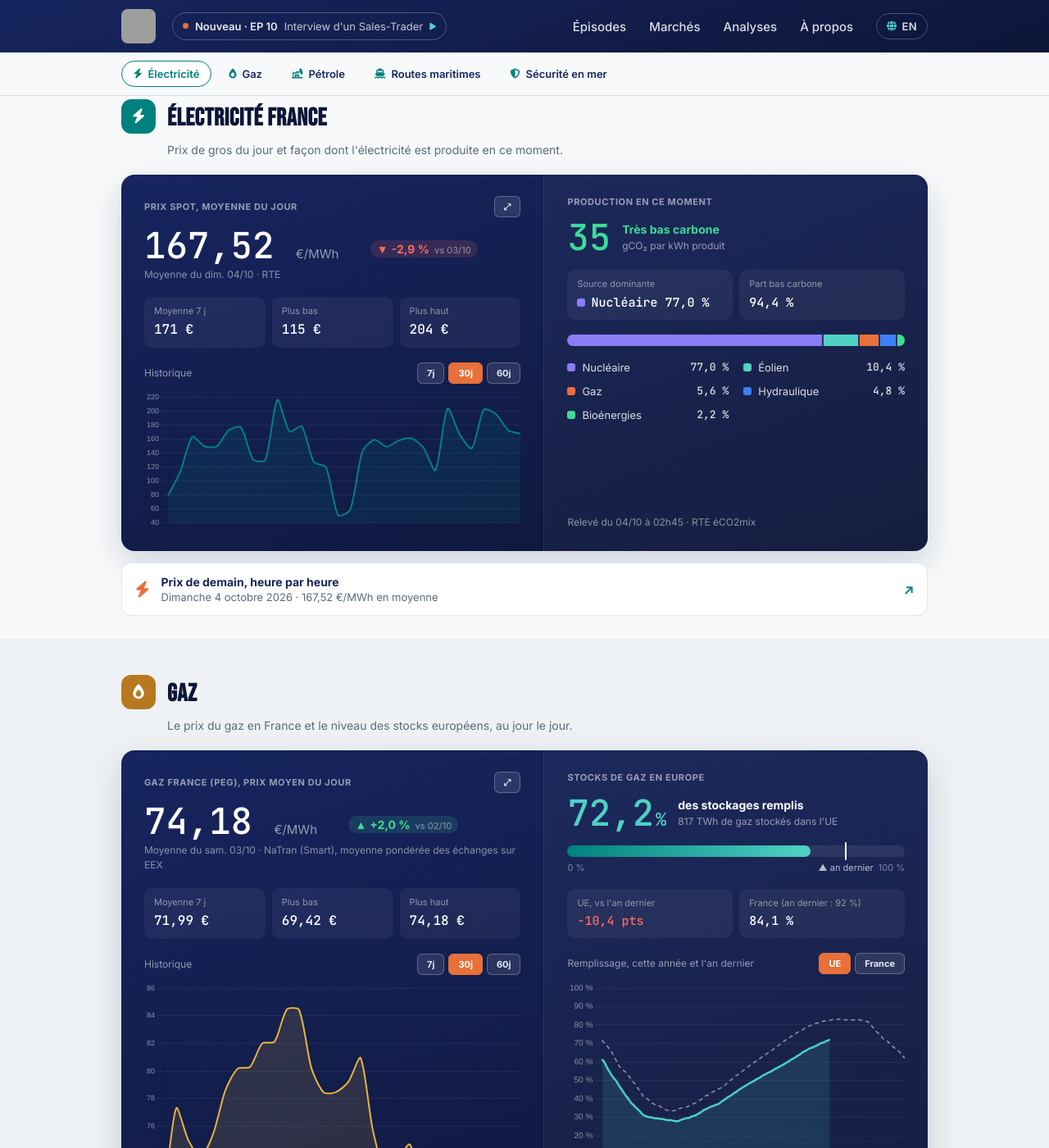
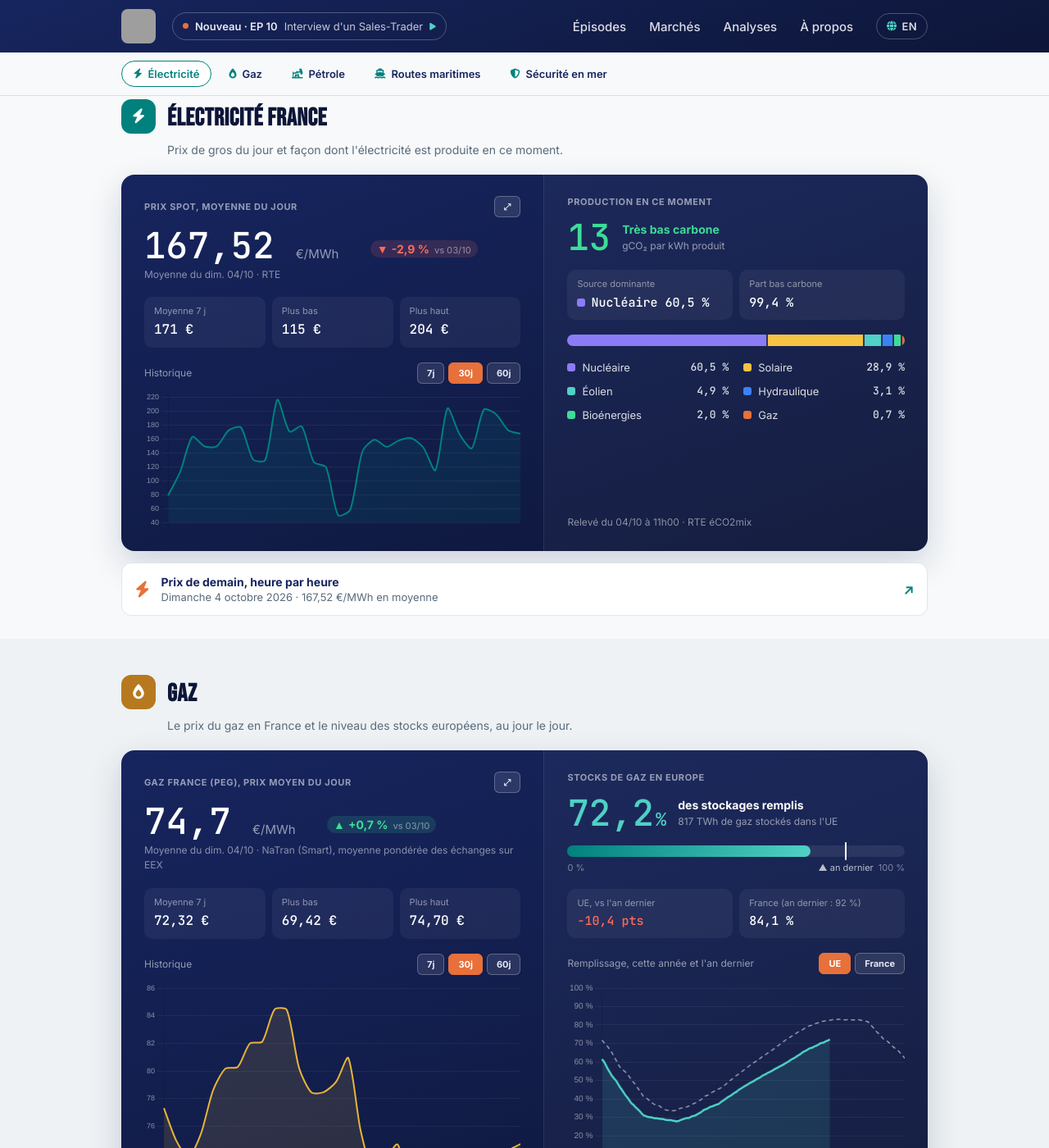
Before and after one commit to InsideEnergyMarkets/Inside-Energy-Markets, a Jekyll site: the page built from marches/index.html, in a window 1280 px wide and 1400 px high, scrolled down 383 px. Shown: the whole window at 82% size. Built offline with Jekyll 4.4.1, drawn with Linux system fonts in a browser that asks for light colours; some of the changed text lies outside the part shown; grey boxes are pictures that could not be loaded.

Commit message:
Mise à jour automatique des données marché

```diff
--- a/_data/fuel.json
+++ b/_data/fuel.json
@@ -1 +1 @@
-{"date":"2026-10-04","gazole":2.371,"e10":2.16,"stations":7138,"change_7d":{},"history":{"2026-09-30":{"gazole":2.38,"e10":2.163},"2026-10-01":{"gazole":2.374,"e10":2.16},"2026-10-02":{"gazole":2.373,"e10":2.16},"2026-10-03":{"gazole":2.372,"e10":2.163},"2026-10-04":{"gazole":2.371,"e10":2.16}}}
+{"date":"2026-10-04","gazole":2.371,"e10":2.163,"stations":7117,"change_7d":{},"history":{"2026-09-30":{"gazole":2.38,"e10":2.163},"2026-10-01":{"gazole":2.374,"e10":2.16},"2026-10-02":{"gazole":2.373,"e10":2.16},"2026-10-03":{"gazole":2.372,"e10":2.163},"2026-10-04":{"gazole":2.371,"e10":2.163}}}
--- a/_data/market.json
+++ b/_data/market.json
@@ -1,5 +1,5 @@
 {
-  "updated_at": "2026-10-04T03:06:51.354658Z",
+  "updated_at": "2026-10-04T11:18:53.289754Z",
   "brent": {
     "price_usd": 102.61,
     "date": "2026-10-02",
@@ -12,7 +12,7 @@
     "change_pct": 0.2
   },
   "wti": {
-    "price_usd": 91.11,
+    "price_usd": 90.82,
     "date": "2026-10-02",
     "unit": "USD/baril",
     "source": "OilPriceAPI",
@@ -33,28 +33,29 @@
     "change_pct": 2.3
   },
   "peg": {
-    "price_eur_mwh": 74.18,
-    "date": "2026-10-03",
+    "price_eur_mwh": 74.7,
+    "date": "2026-10-04",
     "unit": "EUR/MWh",
     "source": "NaTran",
-    "date_label": "Moyenne du sam. 03/10",
-    "date_label_en": "Average on Sat 03/10",
-    "prev_value": 72.71,
-    "prev_date": "2026-10-02",
-    "change_pct": 2.0
+    "date_label": "Moyenne du dim. 04/10",
+    "date_label_en": "Average on Sun 04/10",
+    "prev_value": 74.18,
+    "prev_date": "2026-10-03",
+    "change_pct": 0.7
   },
   "mix_france": {
-    "date_heure": "2026-10-04T02:45:00+00:00",
+    "date_heure": "2026-10-04T11:00:00+00:00",
     "shares": {
-      "nucleaire": 77.0,
-      "eolien": 10.4,
-      "gaz": 5.6,
-      "hydraulique": 4.8,
-      "bioenergies": 2.2
+      "nucleaire": 60.5,
+      "solaire": 28.9,
+      "eolien": 4.9,
+      "hydraulique": 3.1,
+      "bioenergies": 2.0,
+      "gaz": 0.7
     },
     "top_source": "nucleaire",
-    "top_share": 77.0,
-    "co2_intensity": 35
+    "top_share": 60.5,
+    "co2_intensity": 13
   },
   "spot_price_france": {
     "price_eur_mwh": 167.52,
--- a/_data/market_history.json
+++ b/_data/market_history.json
@@ -650,11 +650,14 @@
     "spot_eur_mwh": 167.52,
     "spot_source": "RTE",
     "mix_shares": {
-      "nucleaire": 77.0,
-      "eolien": 10.4,
-      "gaz": 5.6,
-      "hydraulique": 4.8,
-      "bioenergies": 2.2
-    }
+      "nucleaire": 60.5,
+      "solaire": 28.9,
+      "eolien": 4.9,
+      "hydraulique": 3.1,
+      "bioenergies": 2.0,
+      "gaz": 0.7
+    },
+    "peg_eur_mwh": 74.7,
+    "peg_source": "NaTran"
   }
 ]
--- a/_data/weekly_summary.json
+++ b/_data/weekly_summary.json
@@ -13,8 +13,8 @@
     "days_count": 8
   },
   "mix": {
-    "nuclear_avg_share": 69.3,
-    "renewables_avg_share": 23.2,
+    "nuclear_avg_share": 67.3,
+    "renewables_avg_share": 25.9,
     "days_count": 8
   }
 }
```
Also changed, not shown: _data/day_ahead.json (+1 -1 lines).
